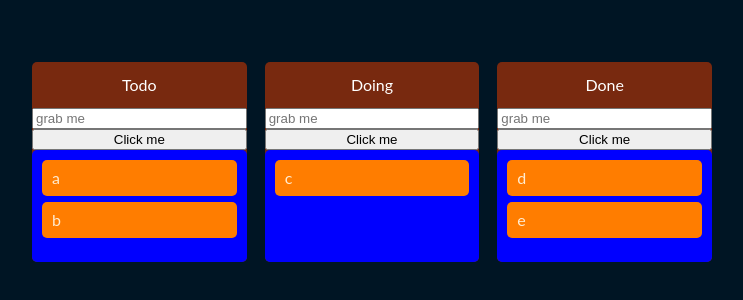
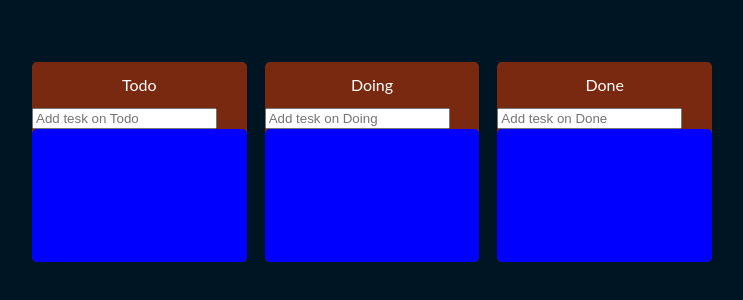
Before and after one commit to hyejikng/react-trello, a React (Create React App) app: page / in a window 1280 px wide. Shown: the part 238-538 px from the top of the page, without its empty margins (268-1011 px from the left). Built offline with nearby package versions, Linux system fonts and the light colour scheme.

Commit message:
Task Objects

```diff
--- a/src/atoms.tsx
+++ b/src/atoms.tsx
@@ -1,15 +1,19 @@
-import { atom, selector } from 'recoil';
+import { atom } from 'recoil';
 
+//Form toDo
+export interface ITodo {
+  id: number;
+  text: string;
+}
 interface IToDoState {
-  [key: string]: string[]; // 변수
+  [key: string]: ITodo[]; // 변수
 }
 
 export const toDoState = atom<IToDoState>({
   key: 'toDo',
-  // default: ['a', 'b', 'c', 'd', 'e'],
   default: {
-    Todo: ['a', 'b'],
-    Doing: ['c'],
-    Done: ['d', 'e'],
+    Todo: [],
+    Doing: [],
+    Done: [],
   },
 });
--- a/src/components/Board.tsx
+++ b/src/components/Board.tsx
@@ -1,7 +1,8 @@
 import { Droppable } from 'react-beautiful-dnd';
 import styled from 'styled-components';
 import DraggableCard from './DraggableCard';
-import { useRef } from 'react';
+import { useForm } from 'react-hook-form';
+import { ITodo } from '../atoms';
 
 // board => Wrapper
 const Wrapper = styled.div`
@@ -17,6 +18,10 @@
   color: white;
   text-align: center;
   margin-bottom: 15px;
+`;
+
+const Form = styled.form`
+  width: 100%;
 `;
 
 interface IAreaProps {
@@ -37,21 +42,29 @@
   border-radius: 5px;
 `;
 interface IBoardProps {
-  toDos: string[];
+  toDos: ITodo[];
   boardId: string;
 }
 
+interface IForm {
+  toDo: string;
+}
+
 function Board({ toDos, boardId }: IBoardProps) {
-  const inputRef = useRef<HTMLInputElement>(null);
-  const onClick = () => {
-    inputRef.current?.focus();
+  const { register, handleSubmit, setValue } = useForm<IForm>();
+  const onValid = (data: IForm) => {
+    setValue('toDo', '');
   };
   return (
     <Wrapper>
       <Title>{boardId}</Title>
-      <input ref={inputRef} placeholder="grab me" />
-      <button onClick={onClick}>Click me</button>
-
+      <Form onSubmit={handleSubmit(onValid)}>
+        <input
+          {...register('toDo', { required: true })}
+          type="text"
+          placeholder={`Add tesk on ${boardId}`}
+        />
+      </Form>
       <Droppable droppableId={boardId}>
         {(magic, snapshot) => (
           <Area
@@ -61,7 +74,12 @@
             {...magic.droppableProps}
           >
             {toDos.map((toDo, index) => (
-              <DraggableCard key={toDo} index={index} toDo={toDo} />
+              <DraggableCard
+                key={toDo.id}
+                index={index}
+                toDoId={toDo.id}
+                toDoText={toDo.text}
+              />
             ))}
             {magic.placeholder}
           </Area>
--- a/src/components/DraggableCard.tsx
+++ b/src/components/DraggableCard.tsx
@@ -13,16 +13,17 @@
 `;
 
 interface IDraggableCardProps {
-  toDo: string;
+  toDoId: number;
+  toDoText: string;
   index: number;
 }
 
-function DraggableCard({ toDo, index }: IDraggableCardProps) {
+function DraggableCard({ toDoId, toDoText, index }: IDraggableCardProps) {
   // console.log(toDo, 'has been rendered');
 
   return (
     <div>
-      <Draggable key={toDo} draggableId={toDo} index={index}>
+      <Draggable draggableId={toDoId + ''} index={index}>
         {(magic, snapshot) => (
           <Card
             $isDragging={snapshot.isDragging}
@@ -30,7 +31,7 @@
             {...magic.draggableProps}
             {...magic.dragHandleProps}
           >
-            {toDo}
+            {toDoText}
           </Card>
         )}
       </Draggable>
```
